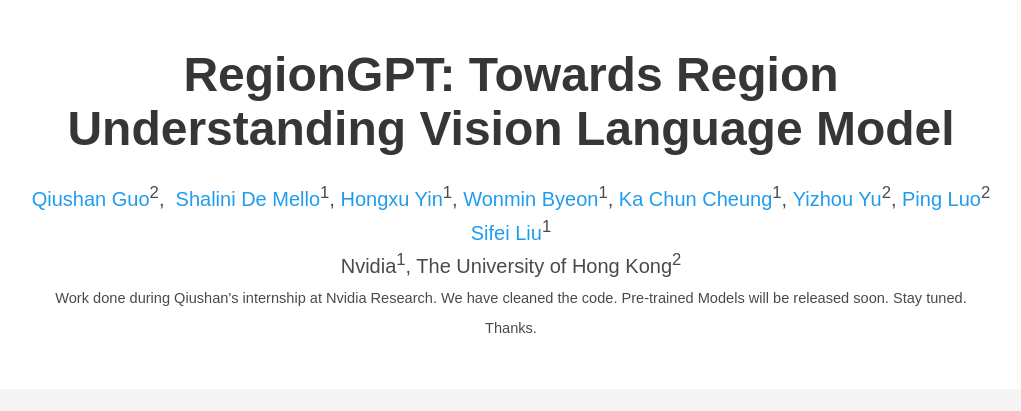
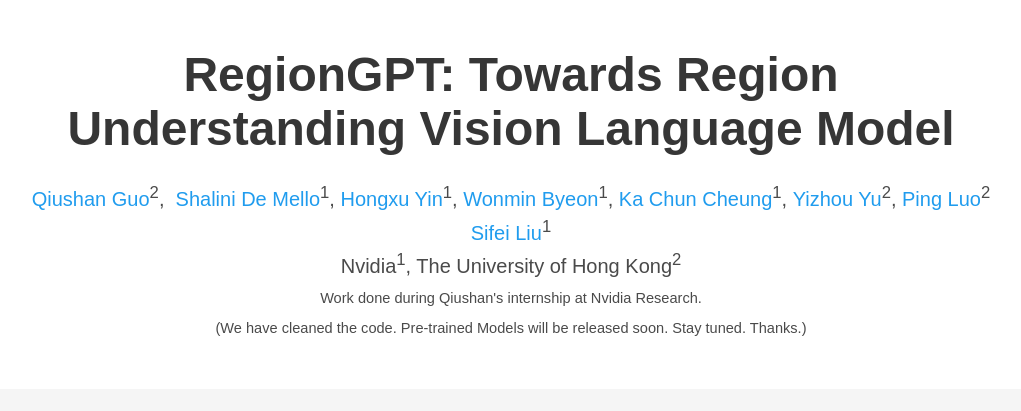
Before and after one commit to GuoQiushan/regiongpt.github.io, a plain HTML site: page index.html in a window 1280 px wide. Shown: the top 411 px of the page, without its empty margins (129-1150 px from the left). Drawn offline with nearby package versions, Linux system fonts and the light colour scheme; some icons are missing; a web font is replaced by a local one.

Commit message:
update homepage

```diff
--- a/index.html
+++ b/index.html
@@ -90,7 +90,9 @@
                   <!-- <sup>*</sup>Indicates equal contribution. <br>
                   <sup>†</sup>Indicates project lead. <sup>‡</sup>Indicates corresponding authors. <br> -->
                   Work done during Qiushan's internship at Nvidia Research.
-                  We have cleaned the code. Pre-trained Models will be released soon. Stay tuned. Thanks.
+                </small></span>
+                <span class="eql-cntrb"><small><br>
+                  (We have cleaned the code. Pre-trained Models will be released soon. Stay tuned. Thanks.)
                 </small></span>
               </div>
 
```
